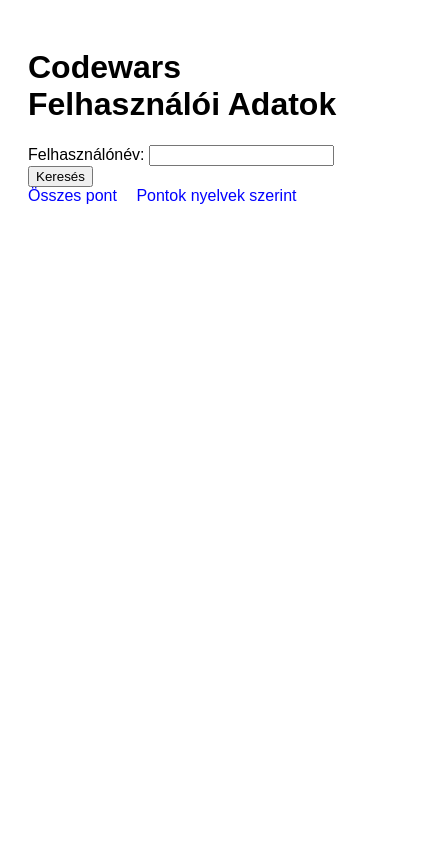
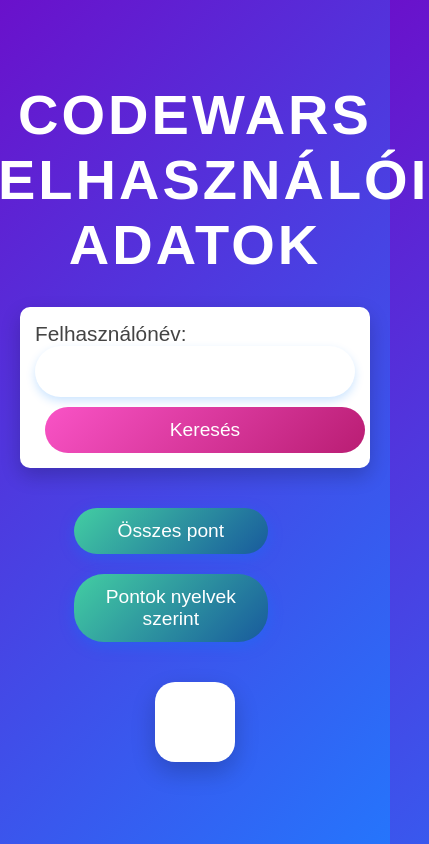
Before and after one commit to bazsazs/codewars-felhasznaloi-adatok, a plain HTML site: page index.html in a window 390 px wide. Shown: the whole page, 429 px wide, since content can reach past the window. Drawn offline with Linux system fonts and the light colour scheme.

Commit message:
Update style.css

```diff
--- a/style.css
+++ b/style.css
@@ -1,18 +1,219 @@
+/* Alapbeállítások */
+* {
+    margin: 0;
+    padding: 0;
+    box-sizing: border-box;
+}
+
 body {
-    font-family: Arial, sans-serif;
+    font-family: 'Poppins', sans-serif;
+    background: linear-gradient(135deg, #6a11cb 0%, #2575fc 100%);
+    color: #333;
+    min-height: 100vh;
+    display: flex;
+    flex-direction: column;
+    align-items: center;
+    justify-content: center;
     padding: 20px;
 }
+
+/* Fő cím stílusok */
+h1 {
+    font-size: 3.5rem;
+    color: white;
+    margin-bottom: 30px;
+    text-transform: uppercase;
+    letter-spacing: 3px;
+    text-align: center;
+    position: relative;
+    animation: slideDown 1s ease forwards;
+}
+
+@keyframes slideDown {
+    0% {
+        opacity: 0;
+        transform: translateY(-50px);
+    }
+    100% {
+        opacity: 1;
+        transform: translateY(0);
+    }
+}
+
+/* Űrlap stílusok */
+div {
+    align-items: center;
+    justify-content: center;
+    margin-bottom: 30px;
+    background: white;
+    padding: 15px;
+    border-radius: 10px;
+    box-shadow: 0 8px 20px rgba(0, 0, 0, 0.2);
+}
+
+label {
+    font-size: 1.3rem;
+    margin-right: 10px;
+    color: #444;
+}
+
+input[type="text"] {
+    padding: 15px;
+    font-size: 1.1rem;
+    border: none;
+    border-radius: 30px;
+    width: 300px;
+    outline: none;
+    transition: transform 0.3s ease;
+    box-shadow: 0 4px 10px rgba(0, 123, 255, 0.2);
+}
+
+input[type="text"]:focus {
+    transform: scale(1.05);
+    box-shadow: 0 6px 15px rgba(0, 123, 255, 0.3);
+}
+
+button {
+    padding: 12px 30px;
+    font-size: 1.2rem;
+    color: white;
+    background: linear-gradient(135deg, #f953c6 0%, #b91d73 100%);
+    border: none;
+    border-radius: 30px;
+    cursor: pointer;
+    transition: transform 0.3s ease, background-color 0.3s ease;
+    margin-left: 10px;
+}
+
+button:hover {
+    transform: scale(1.1);
+    background: linear-gradient(135deg, #fc4a1a 0%, #f7b733 100%);
+    box-shadow: 0 8px 20px rgba(252, 74, 26, 0.3);
+}
+
+/* Navigációs menü stílusok */
 nav {
-    margin-bottom: 20px;
+    display: flex;
+    justify-content: center;
+    margin-bottom: 30px;
 }
+
 nav a {
-    margin-right: 15px;
+    margin: 0 20px;
+    padding: 12px 25px;
     text-decoration: none;
-    color: blue;
+    font-size: 1.2rem;
+    color: white;
+    background: linear-gradient(135deg, #43cea2 0%, #185a9d 100%);
+    border-radius: 30px;
+    transition: all 0.3s ease;
+    box-shadow: 0 4px 15px rgba(0, 123, 255, 0.3);
+    text-align: center;
 }
+
+nav a:hover {
+    background: linear-gradient(135deg, #fc466b 0%, #3f5efb 100%);
+    transform: translateY(-5px);
+    box-shadow: 0 8px 20px rgba(63, 94, 251, 0.3);
+}
+
+/* Tartalom stílusok */
 .content {
-    margin-top: 20px;
+    background-color: white;
+    padding: 40px;
+    border-radius: 20px;
+    box-shadow: 0 10px 25px rgba(0, 0, 0, 0.2);
+    max-width: 800px;
+    margin: 0 auto;
+    text-align: center;
+    opacity: 0;
+    transform: scale(0.95);
+    animation: popIn 1s ease forwards;
 }
+
+@keyframes popIn {
+    0% {
+        opacity: 0;
+        transform: scale(0.8);
+    }
+    100% {
+        opacity: 1;
+        transform: scale(1);
+    }
+}
+
+h2 {
+    font-size: 2rem;
+    margin-bottom: 15px;
+    color: #333;
+}
+
+p {
+    font-size: 1.3rem;
+    color: #666;
+}
+
+/* Lista stílusok */
+ul {
+    list-style: none;
+    padding: 0;
+}
+
+li {
+    background-color: #f0f0f0;
+    padding: 15px;
+    margin: 10px 0;
+    border-radius: 15px;
+    font-size: 1.3rem;
+    color: #333;
+    box-shadow: 0 6px 15px rgba(0, 0, 0, 0.1);
+    transition: all 0.3s ease;
+}
+
+li:hover {
+    background-color: #007bff;
+    color: white;
+    transform: translateY(-5px);
+    box-shadow: 0 8px 20px rgba(0, 123, 255, 0.3);
+}
+
+/* Hibaüzenet stílus */
 .error {
-    color: red;
+    color: #ff4b5c;
+    font-size: 1.8rem;
+    font-weight: bold;
+    animation: shake 0.6s ease-in-out;
 }
+
+@keyframes shake {
+    0%, 100% {
+        transform: translateX(0);
+    }
+    20%, 60% {
+        transform: translateX(-10px);
+    }
+    40%, 80% {
+        transform: translateX(10px);
+    }
+}
+
+/* Reszponzív stílus */
+@media (max-width: 600px) {
+    input[type="text"] {
+        width: 100%;
+        margin-bottom: 10px;
+    }
+
+    button {
+        width: 100%;
+    }
+
+    nav {
+        flex-direction: column;
+    }
+
+    nav a {
+        margin: 10px 0;
+        width: 80%;
+    }
+}
```
